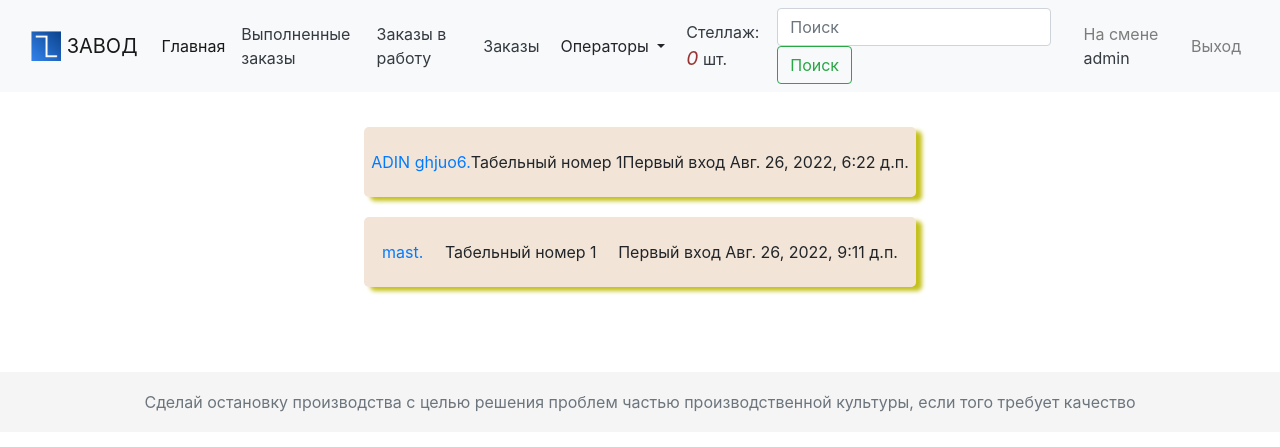
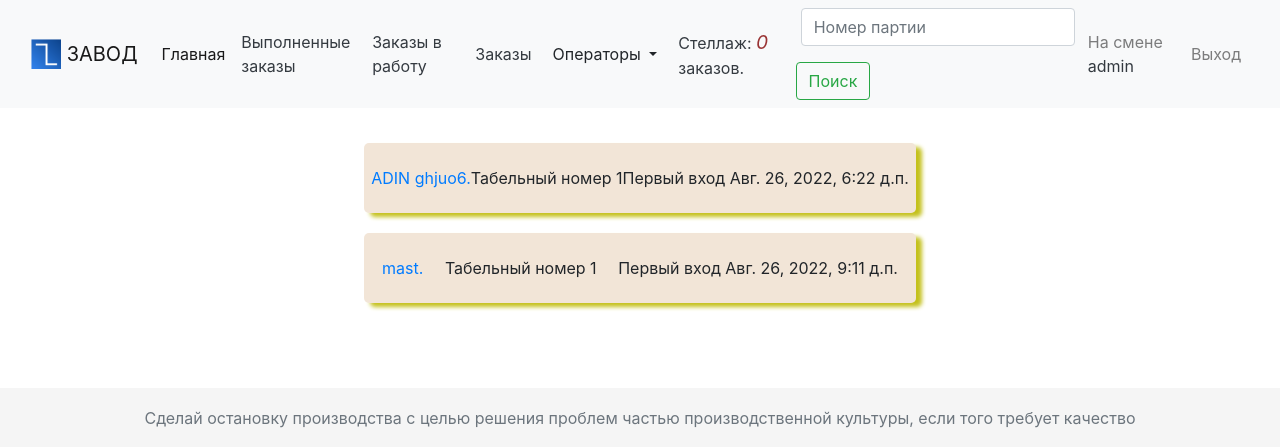
Before and after one commit to dima777939/ProdLogs, a Django app: page /manufactur/users/ in a window 1280 px wide. Shown: the top 447 px of the page. Run offline with Django 3.2, Linux system fonts and the light colour scheme; a user stored in the database is signed in; data comes from the database, SQL or seed files in the repository; parts of the project's set-up code (start-up, migrations or seed data) failed here and were passed over; some libraries are stand-ins or nearby versions.

Commit message:
Update search field in base page.

```diff
--- a/manufactur/templates/manufactur/base.html
+++ b/manufactur/templates/manufactur/base.html
@@ -1,5 +1,6 @@
 {% load static %}
 {% load pluralize %}
+{% load bootstrap4 %}
 <!DOCTYPE html>
 <html lang="ru">
 <head>
@@ -50,13 +51,13 @@
       <li class="nav-item">
         <div {% if request.user.is_staff %}class="count_shelf nav-link text-dark" {% else %}class="nav-link disabled"  tabindex="-1" aria-disabled="true"{% endif %} >
                     <a class="text-dark" data-id="shelf" href="{% url 'shelf:shelf_detail' %}">
-                    <div class="">Стеллаж: <i>{{ shelf|length }}</i> шт.</div>
+                    <div class="">Стеллаж: <i>{{ shelf|length }}</i> {{ shelf|length|rupluralize }}.</div>
                     </a>
         </div>
       </li>
     </ul>
-    <form class="form-inline my-2 my-lg-0">
-      <input class="form-control mr-sm-2" type="search" placeholder="Поиск" aria-label="Поиск">
+    <form class="form-inline my-2 my-lg-0 base_search" action="{% url "search:mane_search" %}" method="get">
+		{% bootstrap_field form_search.search_text show_label=False placeholder="Номер партии" %}
       <button class="btn btn-outline-success my-2 my-sm-0" data-id="search" type="submit">Поиск</button>
     </form>
   <ul class="navbar-nav ml-auto ml-100 mt-lg-0">
--- a/manufactur/templatetags/pluralize.py
+++ b/manufactur/templatetags/pluralize.py
@@ -6,7 +6,7 @@ register = template.Library()
 
 @register.filter
 def rupluralize(value, args=("заказ", "заказа", "заказов")):
-    number = abs(int(value))
+    number = abs(int(value)) if str(value).isdigit() else 0
     a = number % 10
     b = number % 100
 
```
